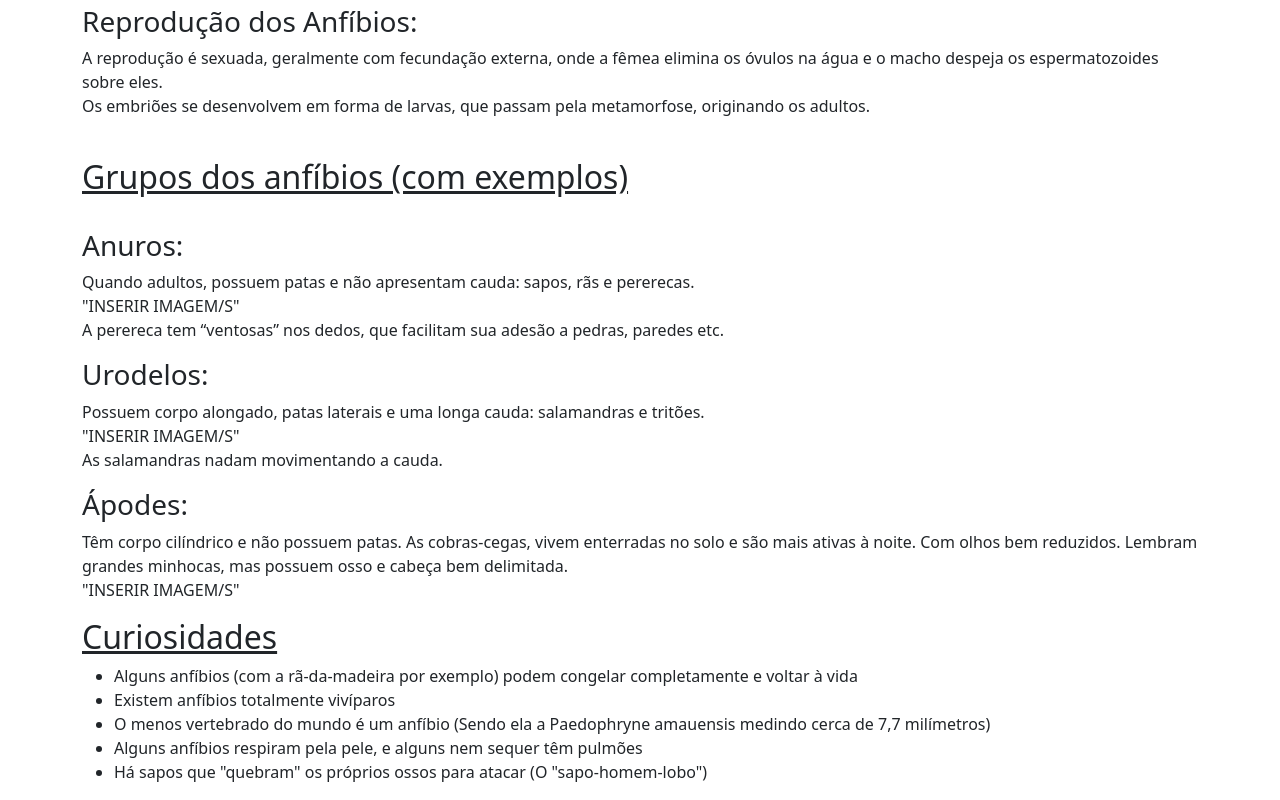
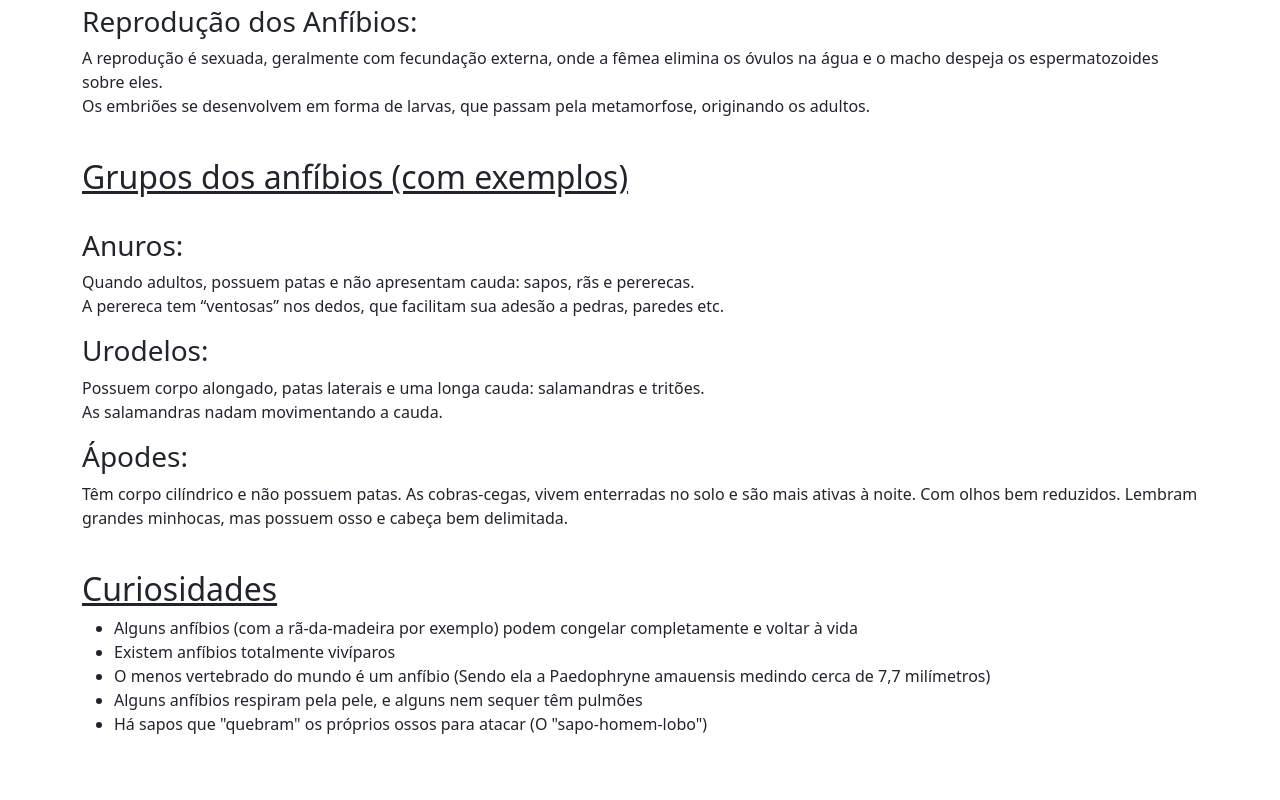
Before and after one commit to Gontijo15/Trabalho_ICC_1.4, a plain HTML site: page anfíbios.html in a window 1280 px wide. Shown: the part 1115-1915 px from the top of the page. After the commit the page ends 1867 px from the top, so only its background shows below. Drawn offline with nearby package versions, Linux system fonts and the light colour scheme; a script that the page names is missing.

Commit message:
Update anfíbios.html

```diff
--- a/anfíbios.html
+++ b/anfíbios.html
@@ -127,16 +127,12 @@
             <p>
                 Quando adultos, possuem patas e não apresentam cauda: sapos, rãs e pererecas.
                 <br>
-                "INSERIR IMAGEM/S"
-                <br>
                 A perereca tem “ventosas” nos dedos, que facilitam sua adesão a pedras, paredes etc.
             </p>
 
             <h3> Urodelos: </h3>
             <p>
                 Possuem corpo alongado, patas laterais e uma longa cauda: salamandras e tritões.
-                <br>
-                "INSERIR IMAGEM/S"
                 <br>
                 As salamandras nadam movimentando a cauda.
             </p>
@@ -145,8 +141,8 @@
             <p>
                 Têm corpo cilíndrico e não possuem patas. As cobras-cegas, vivem enterradas no solo e são mais ativas à noite. Com olhos bem reduzidos. Lembram grandes minhocas, mas possuem osso e cabeça bem delimitada.
                 <br>
-                "INSERIR IMAGEM/S"
             </p>
+            <br>
 
             <h2> <u> Curiosidades </u> </h2>
             <ul>
@@ -157,4 +153,5 @@
                 <li> Há sapos que "quebram" os próprios ossos para atacar (O "sapo-homem-lobo") </li>
             </ul>
     </body>
+
 </html>
```
